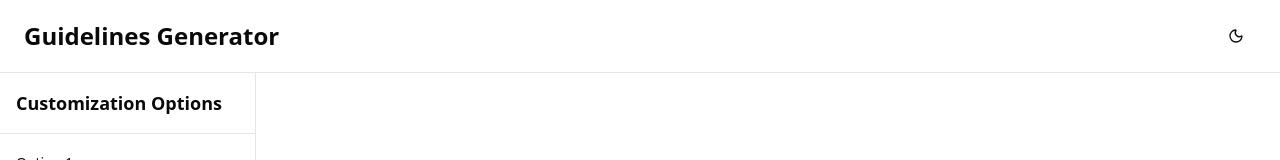
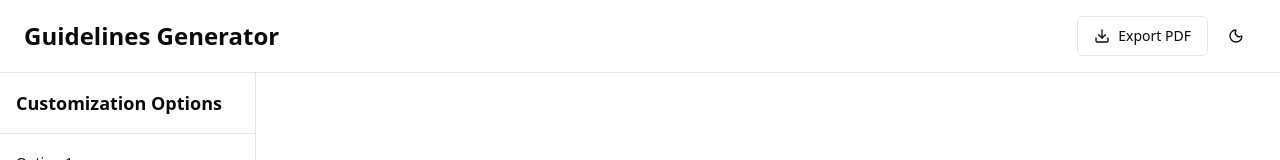
Before and after one commit to kpericin/guidelines-generator, a React (Vite) app: page / in a window 1280 px wide. Shown: the top 160 px of the page. Built offline with nearby package versions, Linux system fonts and the light colour scheme.

Commit message:
feat: add PDF export

```diff
--- a/src/App.tsx
+++ b/src/App.tsx
@@ -1,15 +1,21 @@
+import { useRef } from 'react';
 import { AppHeader } from './components/AppHeader';
 import { CustomSidebar } from './components/CustomSidebar';
-import { GuidelinesCanvas } from './components/GuidelinesCanvas';
+import {
+  GuidelinesCanvas,
+  type GuidelinesCanvasRef,
+} from './components/GuidelinesCanvas';
 
 function App() {
+  const canvasRef = useRef<GuidelinesCanvasRef>(null);
+
   return (
     <div className="flex flex-col h-screen overflow-hidden">
-      <AppHeader />
+      <AppHeader onExportPDF={() => canvasRef.current?.exportToPDF()} />
       <div className="flex flex-1 overflow-hidden">
         <CustomSidebar />
         <main className="flex-1 overflow-auto">
-          <GuidelinesCanvas />
+          <GuidelinesCanvas ref={canvasRef} />
         </main>
       </div>
     </div>
--- a/src/components/AppHeader.tsx
+++ b/src/components/AppHeader.tsx
@@ -1,14 +1,28 @@
-import { Moon, Sun } from 'lucide-react';
+import { Moon, Sun, Download } from 'lucide-react';
 import { useTheme } from '../hooks/useTheme';
 import { Button } from '@/components/ui/button';
 
-export function AppHeader() {
+interface AppHeaderProps {
+  onExportPDF: () => void;
+}
+
+export function AppHeader({ onExportPDF }: AppHeaderProps) {
   const { theme, toggleTheme } = useTheme();
 
   return (
     <header className="sticky top-0 z-50 border-b bg-background px-6 py-4">
       <div className="flex items-center justify-between">
         <h1 className="text-2xl font-semibold">Guidelines Generator</h1>
+        <div className="flex items-center gap-2">
+          <Button
+            onClick={onExportPDF}
+            variant="outline"
+            size="default"
+            aria-label="Export as PDF"
+          >
+            <Download className="h-4 w-4" />
+            Export PDF
+          </Button>
           <Button
             onClick={toggleTheme}
             variant="ghost"
@@ -22,6 +36,7 @@ export function AppHeader() {
             )}
           </Button>
         </div>
+      </div>
     </header>
   );
 }
--- a/src/components/GuidelinesCanvas.tsx
+++ b/src/components/GuidelinesCanvas.tsx
@@ -1,7 +1,110 @@
-import { useRef, useEffect } from 'react';
+import { useRef, useEffect, useImperativeHandle, forwardRef } from 'react';
 
-export function GuidelinesCanvas() {
+export interface GuidelinesCanvasRef {
+  exportToPDF: () => void;
+}
+
+export const GuidelinesCanvas = forwardRef<GuidelinesCanvasRef, unknown>(
+  (_props, ref) => {
     const canvasRef = useRef<HTMLCanvasElement>(null);
+
+    useImperativeHandle(ref, () => ({
+      exportToPDF: () => {
+        // A4 dimensions: 210mm x 297mm
+        // At 300 DPI (print quality): 1mm = 300/25.4 pixels ≈ 11.811 pixels
+        const DPI = 300;
+        const MM_TO_PX = DPI / 25.4;
+
+        const A4_WIDTH_MM = 210;
+        const A4_HEIGHT_MM = 297;
+        const RECT_SIZE_MM = 50;
+
+        const canvasWidth = Math.round(A4_WIDTH_MM * MM_TO_PX);
+        const canvasHeight = Math.round(A4_HEIGHT_MM * MM_TO_PX);
+        const rectSize = Math.round(RECT_SIZE_MM * MM_TO_PX);
+
+        // Create a high-resolution canvas for PDF export
+        const exportCanvas = document.createElement('canvas');
+        exportCanvas.width = canvasWidth;
+        exportCanvas.height = canvasHeight;
+
+        const exportCtx = exportCanvas.getContext('2d');
+        if (!exportCtx) return;
+
+        // Fill with white background
+        exportCtx.fillStyle = '#FFFFFF';
+        exportCtx.fillRect(0, 0, canvasWidth, canvasHeight);
+
+        // Draw rectangle: 50x50mm, light blue background, black border, centered
+        const x = (canvasWidth - rectSize) / 2;
+        const y = (canvasHeight - rectSize) / 2;
+
+        exportCtx.fillStyle = '#ADD8E6'; // Light blue
+        exportCtx.fillRect(x, y, rectSize, rectSize);
+        exportCtx.strokeStyle = '#000000'; // Black
+        exportCtx.lineWidth = Math.round(1 * MM_TO_PX); // 1mm border
+        exportCtx.strokeRect(x, y, rectSize, rectSize);
+
+        // Convert to image
+        const dataUrl = exportCanvas.toDataURL('image/png', 1.0);
+
+        // Create a new window with the image for printing
+        const printWindow = window.open('', '_blank');
+        if (!printWindow) {
+          alert('Please allow popups to export as PDF');
+          return;
+        }
+
+        // Create HTML with exact A4 dimensions and 100% scaling
+        printWindow.document.write(`
+          <!DOCTYPE html>
+          <html>
+            <head>
+              <title>Guidelines Export</title>
+              <style>
+                @media print {
+                  @page {
+                    margin: 0;
+                    size: A4;
+                  }
+                  body {
+                    margin: 0;
+                    padding: 0;
+                  }
+                }
+                body {
+                  margin: 0;
+                  padding: 0;
+                  display: flex;
+                  justify-content: center;
+                  align-items: center;
+                  min-height: 100vh;
+                  background: white;
+                }
+                img {
+                  width: ${A4_WIDTH_MM}mm;
+                  height: ${A4_HEIGHT_MM}mm;
+                  display: block;
+                  object-fit: contain;
+                }
+              </style>
+            </head>
+            <body>
+              <img src="${dataUrl}" alt="Guidelines Canvas" />
+              <script>
+                window.onload = function() {
+                  window.print();
+                  window.onafterprint = function() {
+                    window.close();
+                  };
+                };
+              </script>
+            </body>
+          </html>
+        `);
+        printWindow.document.close();
+      },
+    }));
 
     useEffect(() => {
       const canvas = canvasRef.current;
@@ -40,3 +143,6 @@ export function GuidelinesCanvas() {
 
     return <canvas ref={canvasRef} className="w-full h-full" />;
   }
+);
+
+GuidelinesCanvas.displayName = 'GuidelinesCanvas';
```
Lines whose indentation alone changed are shown as unchanged.
